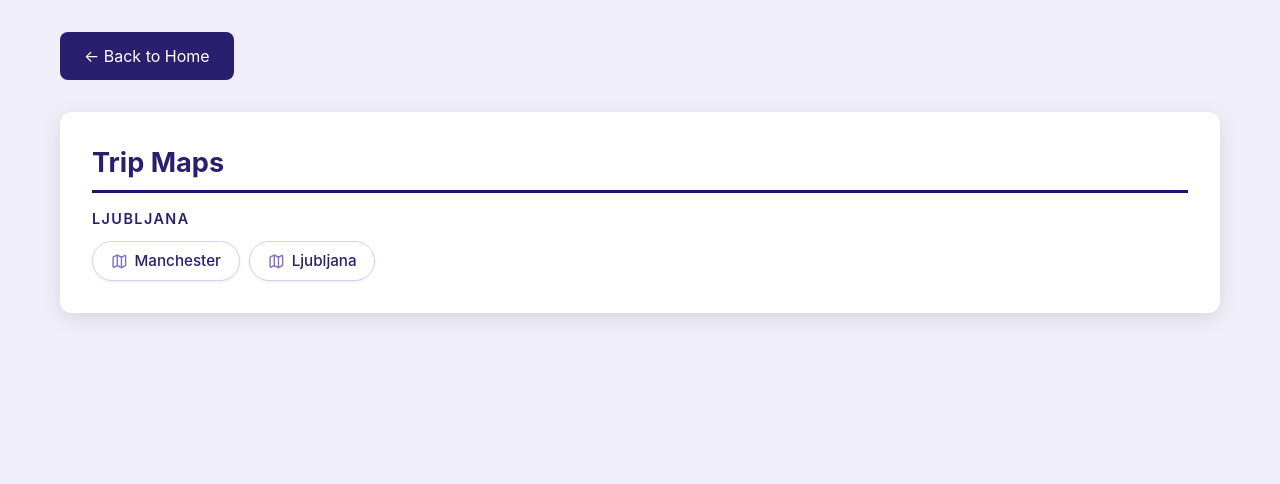
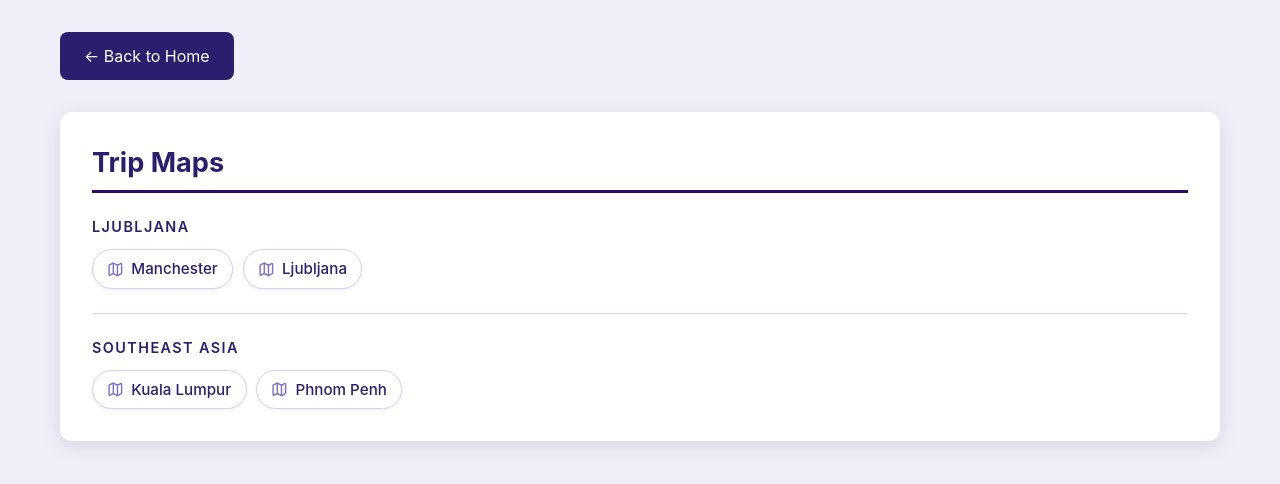
Before and after one commit to 22341/travel-stuff, a React (Vite) app: page /maps in a window 1280 px wide. Shown: the top 484 px of the page. Built offline with nearby package versions, Linux system fonts and the light colour scheme.

Commit message:
map links

```diff
--- a/src/data/maps.ts
+++ b/src/data/maps.ts
@@ -26,4 +26,17 @@ export const mapGroups: MapGroup[] = [
       },
     ],
   },
+  {
+    heading: "Southeast Asia",
+    maps: [
+      {
+        title: "Kuala Lumpur",
+        url: "https://www.google.com/maps/d/edit?mid=1NRSq2mAoaq1jhtI4lGbVVEwuDpnYyPY&usp=sharing",
+      },
+      {
+        title: "Phnom Penh",
+        url: "https://www.google.com/maps/d/edit?mid=1Z-sqQguMlX4b26h3OX8okwjheHg207M&usp=sharing",
+      },
+    ],
+  },
 ];
--- a/src/styles/index.css
+++ b/src/styles/index.css
@@ -30,7 +30,7 @@ body {
 
 .home-heading {
   text-align: center;
-  margin-bottom: 2.5rem;
+  margin-bottom: 2rem;
 }
 
 .home-page h1 {
@@ -48,7 +48,7 @@ body {
   font-size: 0.95rem;
   font-weight: 500;
   text-decoration: none;
-  padding: 0.5rem 1.1rem;
+  padding: 0.5rem 0.9rem;
   border: 1px solid #d8d0ee;
   border-radius: 100px;
   box-shadow: 0 1px 3px rgba(42, 31, 110, 0.08);
@@ -330,7 +330,7 @@ body {
 .maps-content h1 {
   color: #2a1f6e;
   font-size: 1.7rem;
-  margin-bottom: 1rem;
+  margin-bottom: 1.5rem;
   border-bottom: 3px solid #2f0d68;
   padding-bottom: 0.5rem;
 }
@@ -373,7 +373,7 @@ body {
     }
 
     .home-heading {
-      margin-bottom: 1.5rem;
+      margin-bottom: 1.3rem;
     }
 
     .year-heading {
```
